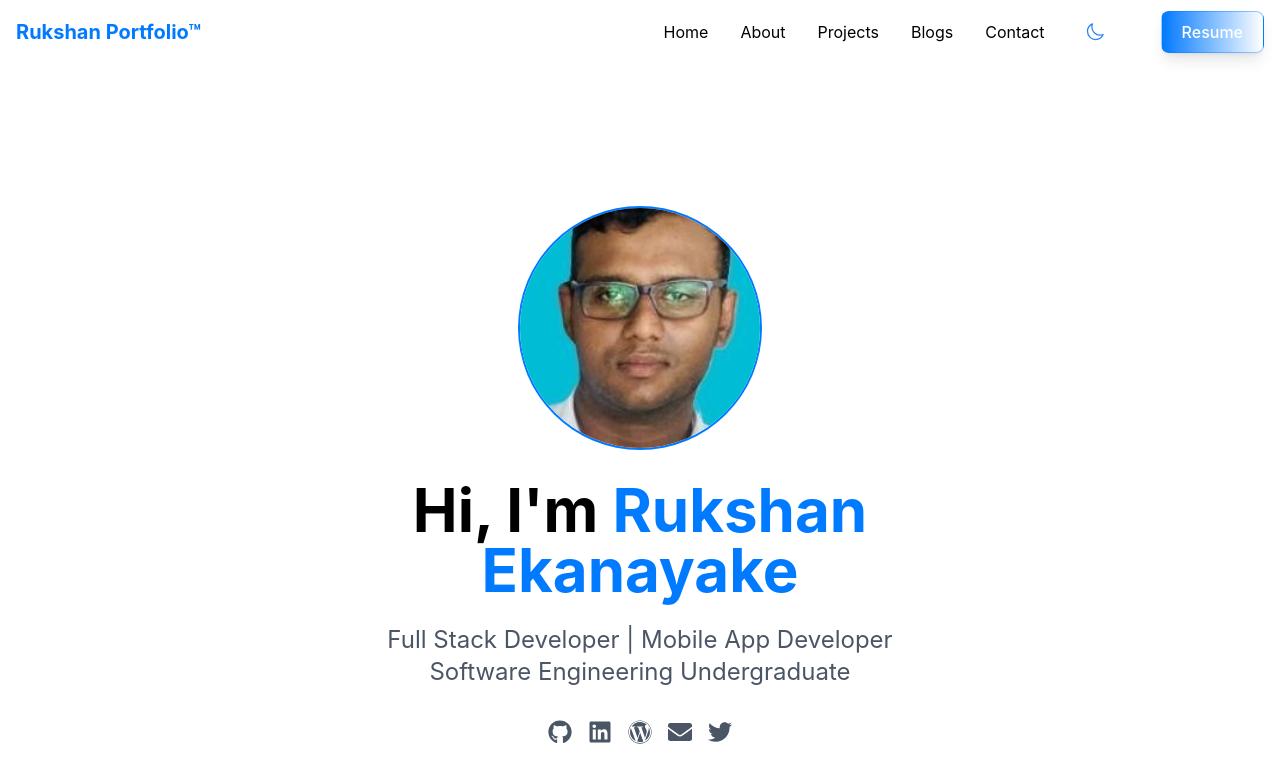
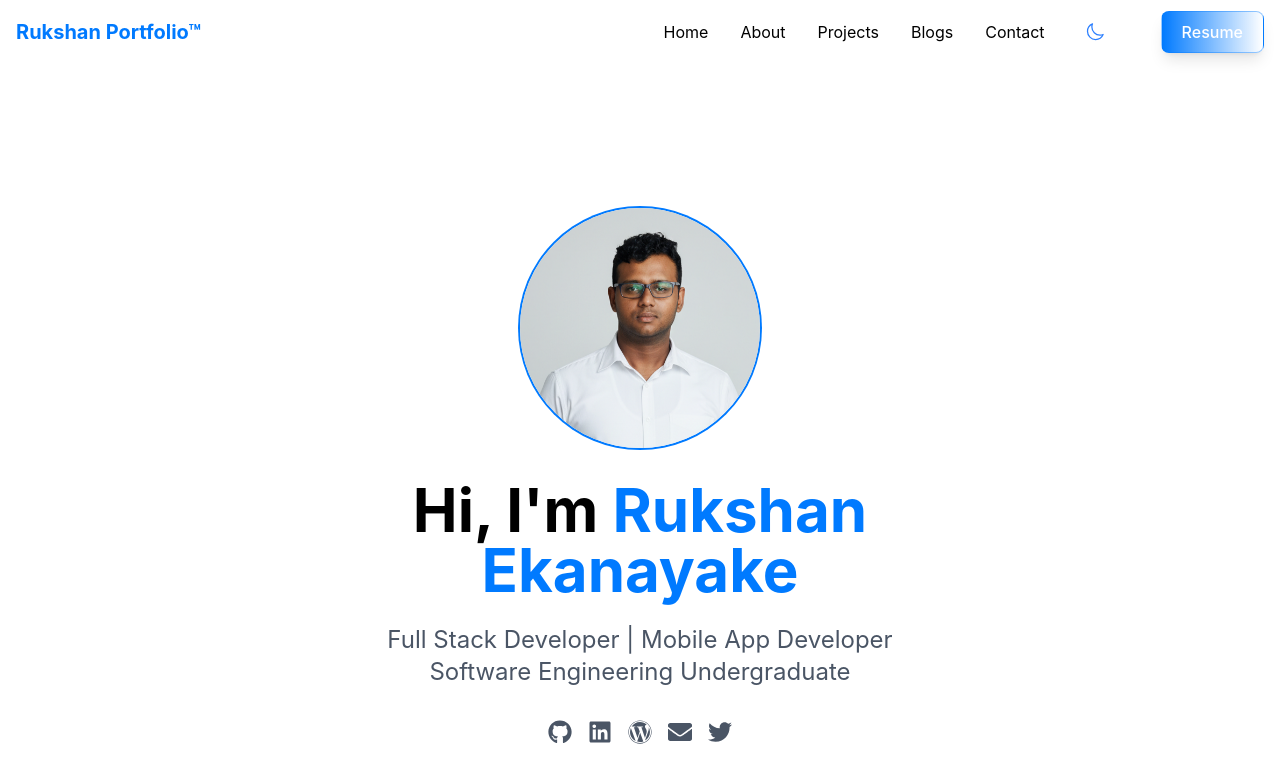
Before and after one commit to Yrukshan/Rukshan-Portfolio, a Next.js app: page / in a window 1280 px wide. Shown: the top 774 px of the page. Built offline with nearby package versions, Linux system fonts and the light colour scheme.

Commit message:
Hero.tsx Update

```diff
--- a/src/app/components/Hero.tsx
+++ b/src/app/components/Hero.tsx
@@ -16,7 +16,7 @@ export default function Hero() {
             {...scaleIn}
             transition={{ delay: 0.2 }}
           >
-            <Image src="/profile.jpg" alt="Profile" width={100} height={100} className="rounded-full mb-4 w-60 h-60 object-cover ring-2 ring-primary" />
+            <Image src="/profile4.png" alt="Profile" width={100} height={100} className="rounded-full mb-4 w-60 h-60 object-cover ring-2 ring-primary" />
           </motion.div>
           <motion.h1
             className="text-4xl md:text-6xl font-bold mb-6"
```
Also changed, not shown: public/profile4.png (added).
